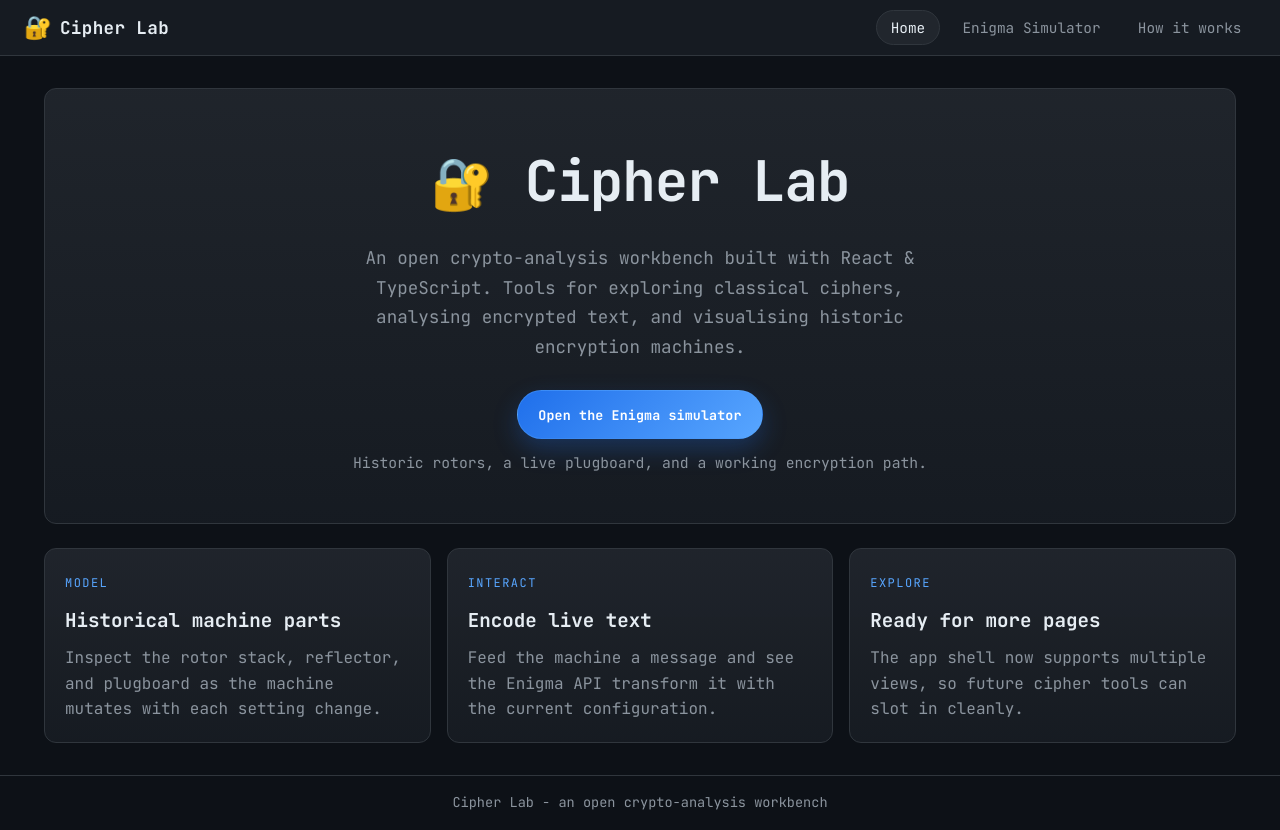
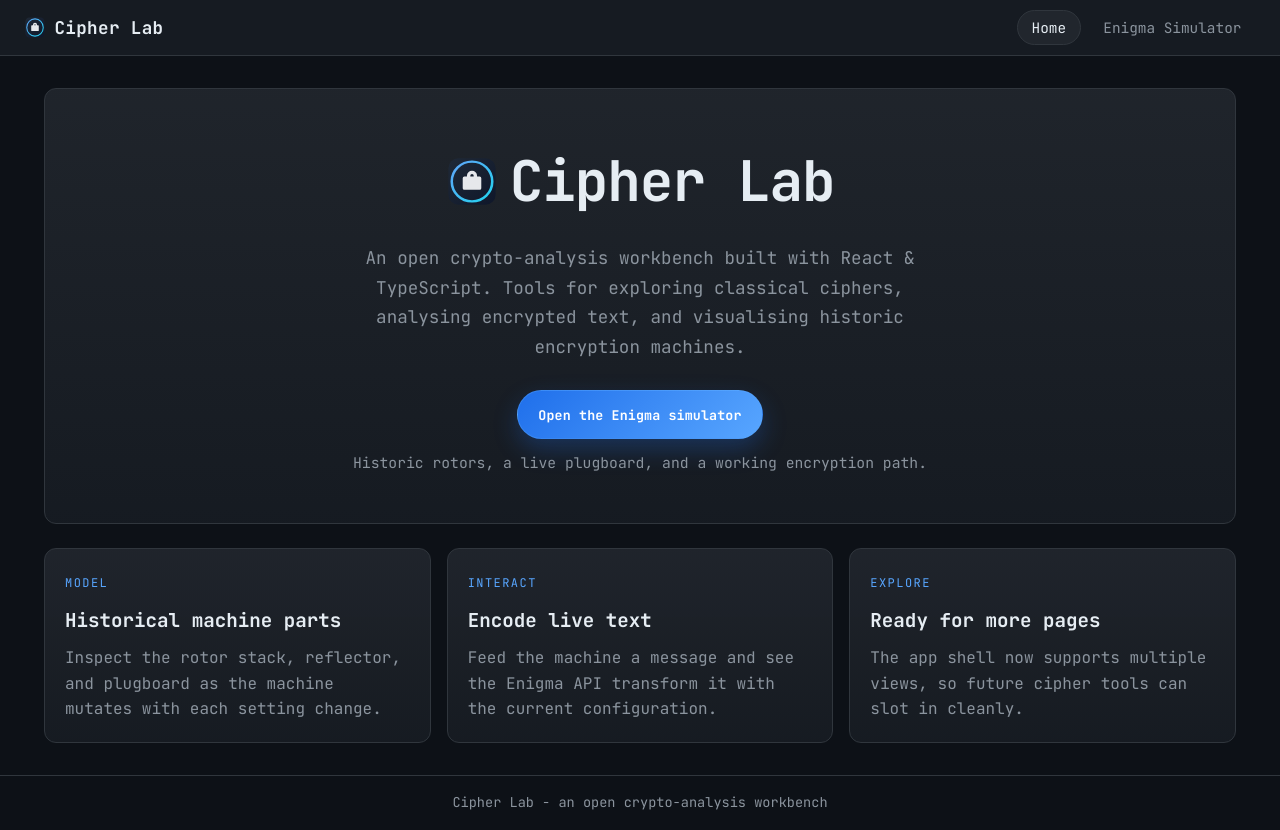
Before and after one commit to elliot-brooks/cipher-lab, a React (Vite) app: page /#home in a window 1280 px wide. Built offline with nearby package versions, Linux system fonts and the light colour scheme.

Commit message:
final touches

```diff
--- a/src/App.tsx
+++ b/src/App.tsx
@@ -4,17 +4,12 @@ import './App.css'
 import NavBar from './components/NavBar'
 import Home from './pages/Home'
 import EnigmaPage from './pages/EnigmaPage'
-import HowItWorksPage from './pages/HowItWorksPage'
 
-export type AppPage = 'home' | 'enigma' | 'how-it-works'
+export type AppPage = 'home' | 'enigma'
 
 function readPageFromHash(): AppPage {
   if (window.location.hash === '#enigma') {
     return 'enigma'
-  }
-
-  if (window.location.hash === '#how-it-works') {
-    return 'how-it-works'
   }
 
   return 'home'
@@ -49,7 +44,6 @@ function App() {
       <main className="app-main">
         {page === 'home' && <Home onExplore={navigate} />}
         {page === 'enigma' && <EnigmaPage />}
-        {page === 'how-it-works' && <HowItWorksPage />}
       </main>
       <footer className="app-footer">
         <span>Cipher Lab - an open crypto-analysis workbench</span>
--- a/src/components/NavBar.css
+++ b/src/components/NavBar.css
@@ -23,8 +23,10 @@
 }
 
 .navbar-logo {
-  font-size: 1.4rem;
-  line-height: 1;
+  width: 1.4rem;
+  height: 1.4rem;
+  object-fit: contain;
+  display: block;
 }
 
 .navbar-title {
--- a/src/components/NavBar.tsx
+++ b/src/components/NavBar.tsx
@@ -1,15 +1,17 @@
 import './NavBar.css'
 
 type NavBarProps = {
-  currentPage: 'home' | 'enigma' | 'how-it-works'
-  onNavigate: (page: 'home' | 'enigma' | 'how-it-works') => void
+  currentPage: 'home' | 'enigma'
+  onNavigate: (page: 'home' | 'enigma') => void
 }
 
 export default function NavBar({ currentPage, onNavigate }: NavBarProps) {
+  const logoSrc = `${import.meta.env.BASE_URL}cipher-lab.svg`
+
   return (
     <header className="navbar">
       <button className="navbar-brand" type="button" onClick={() => onNavigate('home')}>
-        <span className="navbar-logo">🔐</span>
+        <img src={logoSrc} alt="Cipher Lab Logo" className="navbar-logo" />
         <span className="navbar-title">Cipher Lab</span>
       </button>
       <nav className="navbar-links" aria-label="Primary navigation">
@@ -27,13 +29,6 @@ export default function NavBar({ currentPage, onNavigate }: NavBarProps) {
         >
           Enigma Simulator
         </button>
-        <button
-          type="button"
-          className={`navbar-link ${currentPage === 'how-it-works' ? 'is-active' : ''}`}
-          onClick={() => onNavigate('how-it-works')}
-        >
-          How it works
-        </button>
       </nav>
     </header>
   )
--- a/src/pages/EnigmaPage.css
+++ b/src/pages/EnigmaPage.css
@@ -19,6 +19,12 @@
 .enigma-hero h1 {
   font-size: clamp(1.6rem, 3vw, 2.1rem);
   letter-spacing: -0.02em;
+}
+
+.enigma-hero-description {
+  margin-top: 0.45rem;
+  max-width: 72ch;
+  color: var(--color-text-muted);
 }
 
 .enigma-layout {
--- a/src/pages/EnigmaPage.tsx
+++ b/src/pages/EnigmaPage.tsx
@@ -111,6 +111,10 @@ export default function EnigmaPage() {
       <section className="enigma-hero enigma-card">
         <div>
           <h1>Enigma Simulator</h1>
+          <p className="enigma-hero-description">
+            Configure rotors, reflector, and plugboard, then watch each keypress transform your message with live
+            output and machine trace states.
+          </p>
         </div>
       </section>
 
--- a/src/pages/Home.css
+++ b/src/pages/Home.css
@@ -10,6 +10,10 @@
 }
 
 .home-hero-title {
+  display: flex;
+  justify-content: center;
+  align-items: center;
+  gap: 0.2em;
   font-size: clamp(2rem, 5vw, 3.5rem);
   font-weight: 800;
   letter-spacing: -0.02em;
@@ -18,7 +22,10 @@
 }
 
 .home-hero-icon {
-  font-size: 0.9em;
+  display: block;
+  width: 0.95em;
+  height: 0.95em;
+  flex-shrink: 0;
 }
 
 .home-hero-subtitle {
--- a/src/pages/Home.tsx
+++ b/src/pages/Home.tsx
@@ -1,15 +1,17 @@
 import './Home.css'
 
 type HomeProps = {
-  onExplore: (page: 'home' | 'enigma' | 'how-it-works') => void
+  onExplore: (page: 'home' | 'enigma') => void
 }
 
 export default function Home({ onExplore }: HomeProps) {
+  const logoSrc = `${import.meta.env.BASE_URL}cipher-lab.svg`
+
   return (
     <div className="home">
       <section className="home-hero home-card">
         <h1 className="home-hero-title">
-          <span className="home-hero-icon">🔐</span> Cipher Lab
+          <img src={logoSrc} alt="" className="home-hero-icon" aria-hidden="true" />Cipher Lab
         </h1>
         <p className="home-hero-subtitle">
           An open crypto-analysis workbench built with React &amp; TypeScript.
--- a/src/pages/HowItWorksPage.css
+++ /dev/null
@@ -1,63 +0,0 @@
-.how-page {
-  display: grid;
-  gap: 1rem;
-}
-
-.how-card {
-  border: 1px solid var(--color-border);
-  border-radius: var(--radius-lg);
-  background: linear-gradient(180deg, rgba(33, 38, 45, 0.95), rgba(17, 20, 26, 0.95));
-  box-shadow: 0 10px 24px rgba(0, 0, 0, 0.14);
-  padding: 1rem;
-}
-
-.how-intro h1 {
-  font-size: clamp(1.55rem, 3vw, 2rem);
-  margin: 0.35rem 0 0.55rem;
-}
-
-.how-intro p {
-  color: var(--color-text-muted);
-  max-width: 78ch;
-}
-
-.how-kicker {
-  display: inline-flex;
-  color: var(--color-accent);
-  text-transform: uppercase;
-  letter-spacing: 0.12em;
-  font-size: 0.72rem;
-}
-
-.how-grid {
-  display: grid;
-  grid-template-columns: repeat(2, minmax(0, 1fr));
-  gap: 0.85rem;
-}
-
-.how-card h2 {
-  margin-bottom: 0.5rem;
-  font-size: 1.08rem;
-}
-
-.how-card p {
-  color: var(--color-text-muted);
-  margin-bottom: 0.75rem;
-}
-
-.how-code {
-  border: 1px solid rgba(48, 54, 61, 0.9);
-  border-radius: var(--radius);
-  background: rgba(13, 17, 23, 0.72);
-  color: var(--color-text);
-  padding: 0.7rem;
-  font-family: var(--font-mono);
-  font-size: 0.86rem;
-  white-space: pre-wrap;
-}
-
-@media (max-width: 900px) {
-  .how-grid {
-    grid-template-columns: 1fr;
-  }
-}
--- a/src/pages/HowItWorksPage.tsx
+++ /dev/null
@@ -1,54 +0,0 @@
-import './HowItWorksPage.css'
-
-export default function HowItWorksPage() {
-  return (
-    <div className="how-page">
-      <section className="how-card how-intro">
-        <span className="how-kicker">How it works</span>
-        <h1>Inside the Enigma machine</h1>
-        <p>
-          Enigma was used in the 20th century to protect military messages. Its strength came from rotating internal
-          parts that changed the substitution after every key press.
-        </p>
-      </section>
-
-      <section className="how-grid">
-        <article className="how-card">
-          <h2>The rotors</h2>
-          <p>
-            Rotors are moving substitution wheels. Each key press advances the right rotor, and at turnover positions it
-            pushes the next rotor forward, creating the stepping behavior.
-          </p>
-          <pre className="how-code">{'Key press -> rotor step -> new path for the next letter'}</pre>
-        </article>
-
-        <article className="how-card">
-          <h2>The reflector</h2>
-          <p>
-            After crossing the rotors, the signal hits the reflector and is sent back through the rotor stack on a
-            different path.
-          </p>
-          <pre className="how-code">{'Keyboard -> rotors -> reflector -> rotors -> lampboard'}</pre>
-        </article>
-
-        <article className="how-card">
-          <h2>The plugboard</h2>
-          <p>
-            The plugboard swaps selected letter pairs before and after the rotor path. Even a few cable changes can
-            produce very different output.
-          </p>
-          <pre className="how-code">{'AB means A <-> B before and after rotor processing'}</pre>
-        </article>
-
-        <article className="how-card">
-          <h2>Why encryption equals decryption</h2>
-          <p>
-            Enigma is symmetric: the same machine settings and starting state reverse the message. That is why this
-            simulator uses one process operation for both directions.
-          </p>
-          <pre className="how-code">{'Plaintext -> ciphertext\nSame settings + ciphertext -> plaintext'}</pre>
-        </article>
-      </section>
-    </div>
-  )
-}
```
